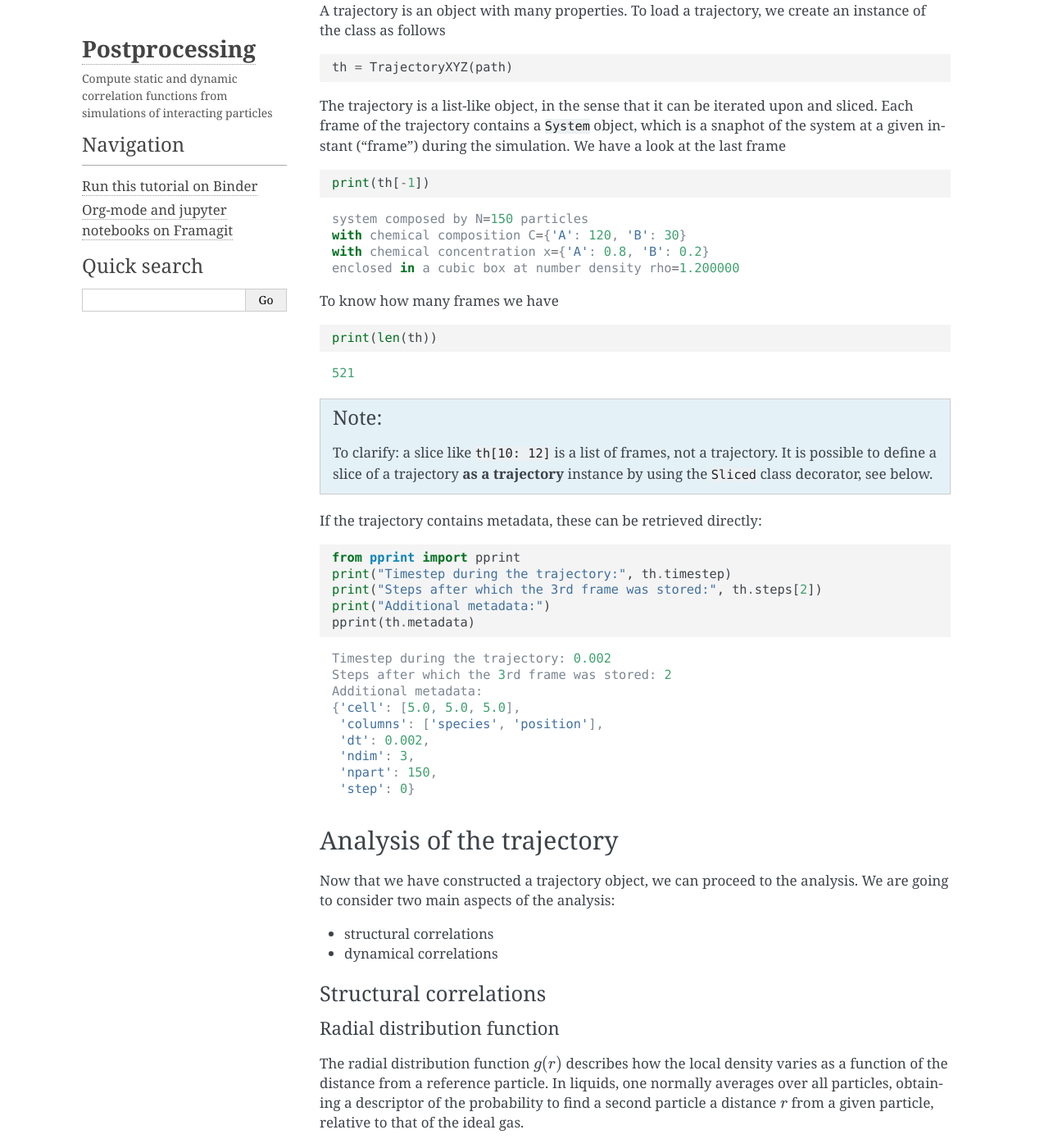
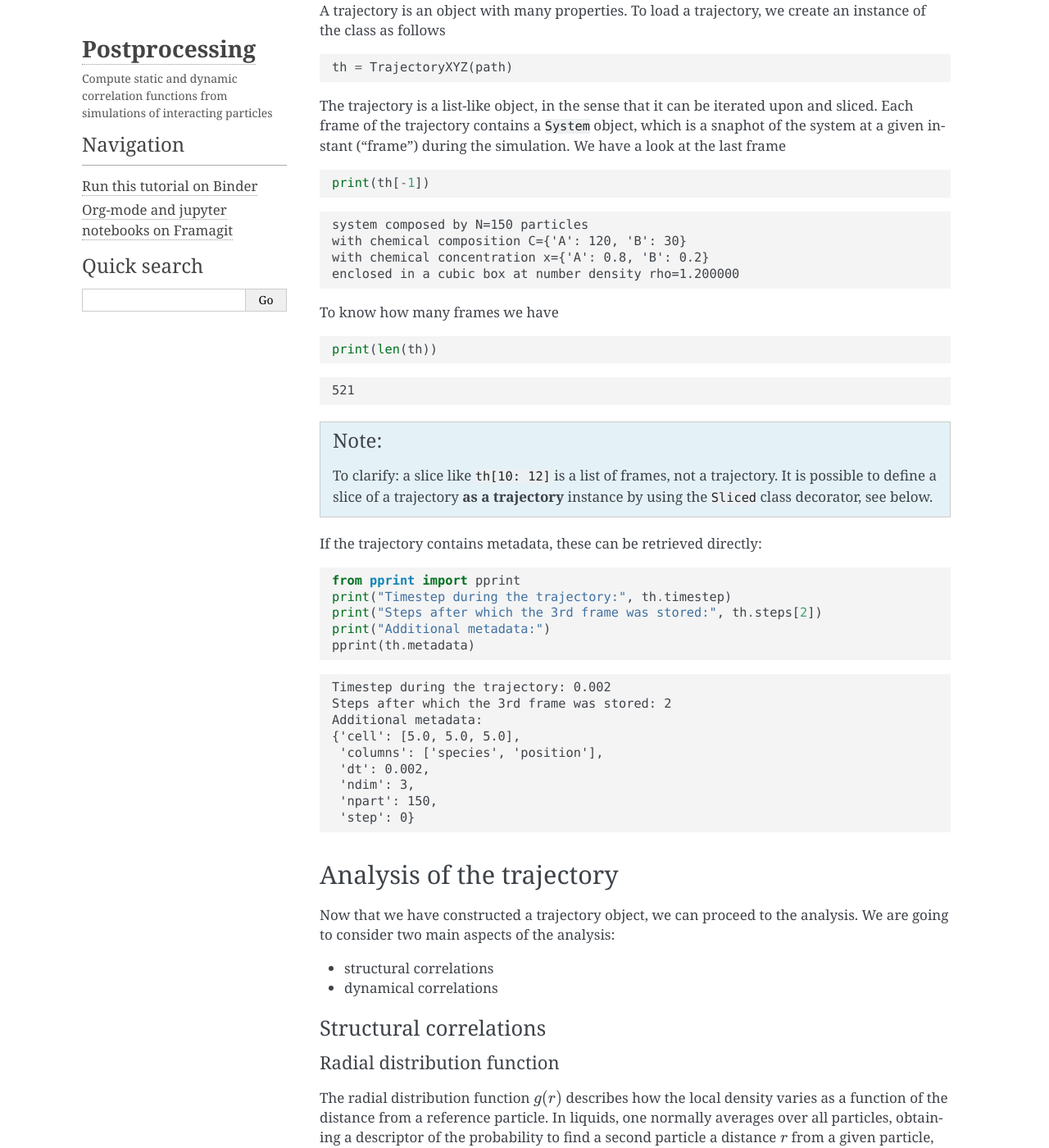
Before and after one commit to atooms-mirror/postprocessing, a Sphinx documentation site: the page built from docs/index.rst, in a window 1280 px wide and 1400 px high, scrolled down 927 px. Shown: the whole window at 82% size. Built offline with Sphinx 7.4.7, drawn with Linux system fonts in a browser that asks for light colours; pages that are not in the unit, such as notebooks, are missing from menus; some of the changed text lies outside the part shown.

Commit message:
Update docs

```diff
--- a/docs/_static/custom.css
+++ b/docs/_static/custom.css
@@ -31,6 +31,7 @@
     display: block;
     margin-left: auto;
     margin-right: auto;
+    max-width: 70%
 }
 div.highlight-default pre {
     background-color: rgb(255, 255, 255);
--- a/docs/conf.py
+++ b/docs/conf.py
@@ -91,3 +91,5 @@
 # relative to this directory. They are copied after the builtin static files,
 # so a file named "default.css" will overwrite the builtin "default.css".
 html_static_path = ['_static']
+
+highlight_language = 'none'
```
Also changed, not shown: docs/index.ipynb.
